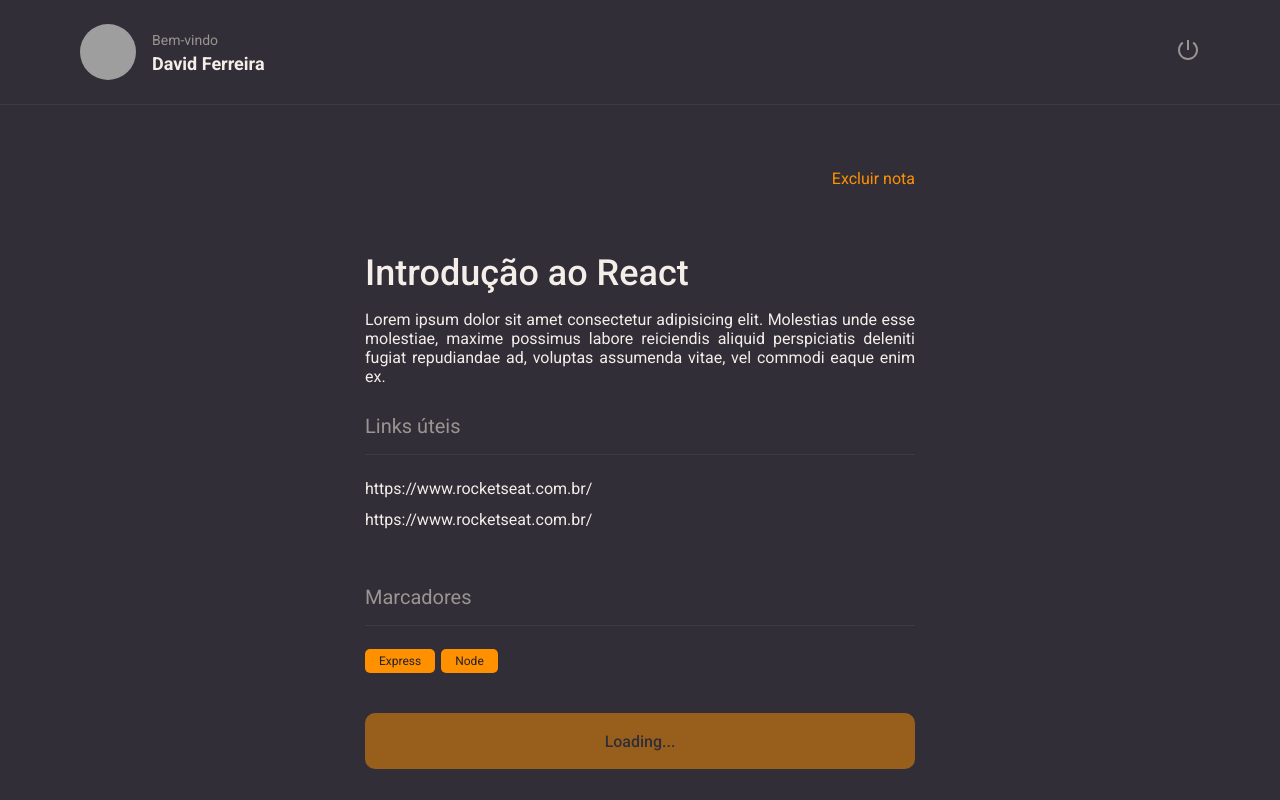
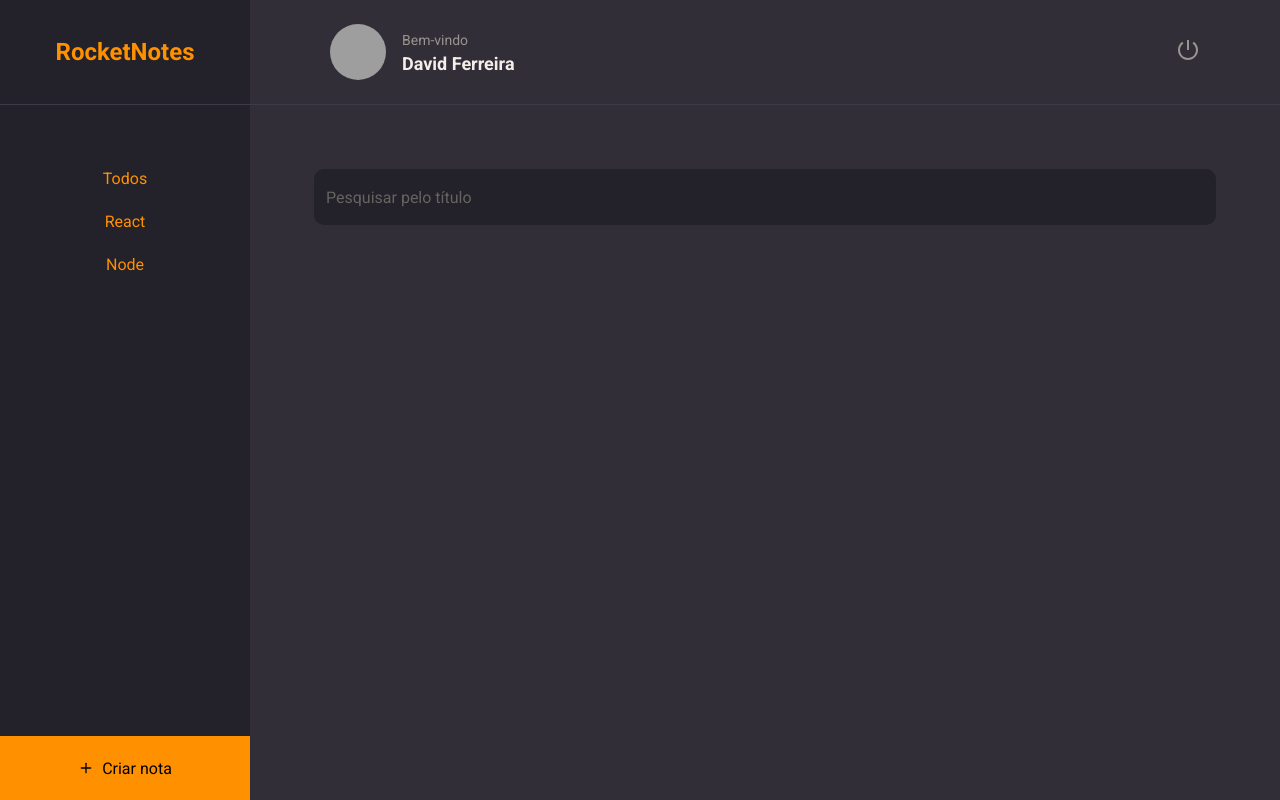
Before and after one commit to DavidFerreiraa/RocketNotes, a React (Vite) app: page / in a window 1280 px wide. Built offline with nearby package versions, Linux system fonts and the light colour scheme; grey boxes are pictures that could not be loaded.

Commit message:
feat: add Input component

```diff
--- a/src/components/ButtonText/index.jsx
+++ b/src/components/ButtonText/index.jsx
@@ -1,9 +1,10 @@
 import { Container } from "./styles";
 
-export function ButtonText({ title, ...rest}){
+export function ButtonText({ title, isActive = false, ...rest}){
     return(
         <Container
             type="button"
+            $isactive={isActive.toString()}
             {...rest}
         >
             {title}
--- a/src/components/ButtonText/styles.js
+++ b/src/components/ButtonText/styles.js
@@ -2,7 +2,7 @@
 
 export const Container = styled.button`
     background: none;
-    color: ${({ theme }) => theme.COLORS.ORANGE};
+    color: ${({ theme, $isactive }) => $isactive? theme.COLORS.ORANGE: theme.COLORS.GRAY_100};
 
     border: none;
     font-size: 1.6rem;
--- /dev/null
+++ b/src/components/Input/index.jsx
@@ -0,0 +1,10 @@
+import { Container } from "./styles";
+
+export function Input({ icon: Icon, ...rest }){
+    return(
+        <Container>
+            {Icon && <Icon size={20}/>}
+            <input {...rest} />
+        </Container>
+    );
+}
--- /dev/null
+++ b/src/components/Input/styles.js
@@ -0,0 +1,33 @@
+import styled from "styled-components";
+
+export const Container = styled.div`
+    width: 100%;
+    display: flex;
+    align-items: center;
+
+    background-color: ${({ theme }) => theme.COLORS.BACKGROUND_900};
+    color: ${({ theme }) => theme.COLORS.GRAY_300};
+
+    margin-bottom: 8px;
+    border-radius: 1rem;
+
+    > input {
+        height: 5.6rem;
+        width: 100%;
+
+        padding: 1.2rem;
+
+        color: ${({ theme }) => theme.COLORS.WHITE};
+        background: transparent;
+        border: none;
+
+        &::placeholder {
+            color: ${({ theme }) => theme.COLORS.GRAY_300};
+        }
+
+    }
+
+    > svg {
+        margin-left: 1.6rem;
+    }
+`;
--- a/src/main.jsx
+++ b/src/main.jsx
@@ -5,12 +5,13 @@
 import GlobalStyles from './styles/global';
 import theme from './styles/theme';
 import { Details } from './pages/Details';
+import { Home } from './pages/Home';
 
 ReactDOM.createRoot(document.getElementById('root')).render(
   <React.StrictMode>
     <ThemeProvider theme={theme}>
       <GlobalStyles />
-      <Details />
+      <Home />
     </ThemeProvider>
   </React.StrictMode>,
 )
--- a/src/pages/Details/index.jsx
+++ b/src/pages/Details/index.jsx
@@ -11,7 +11,7 @@
       <Header/>
       <main>
         <Content>
-          <ButtonText title="Excluir nota"/>
+          <ButtonText title="Excluir nota" isActive/>
           <h1>Introdução ao React</h1>
           <p>Lorem ipsum dolor sit amet consectetur adipisicing elit. Molestias unde esse molestiae, maxime possimus labore reiciendis aliquid perspiciatis deleniti fugiat repudiandae ad, voluptas assumenda vitae, vel commodi eaque enim ex.</p>
           <Section title="Links úteis">
--- /dev/null
+++ b/src/pages/Home/index.jsx
@@ -0,0 +1,37 @@
+import { FiPlus } from 'react-icons/fi';
+import { ButtonText } from '../../components/ButtonText/index.jsx';
+import { Header } from '../../components/Header/index.jsx';
+import { Container, Brand, Menu, Search, Content, NewNote } from './style.js';
+import { Input } from '../../components/Input/index.jsx';
+
+export function Home(){
+    return(
+        <Container>
+            <Brand>
+                <h1>RocketNotes</h1>
+            </Brand>
+            <Header/>
+            <Menu>
+                <li>
+                    <ButtonText title="Todos" isActive/>
+                </li>
+                <li>
+                    <ButtonText title="React"/>
+                </li>
+                <li>
+                    <ButtonText title="Node"/>
+                </li>
+            </Menu>
+            <Search>
+                <Input placeholder="Pesquisar pelo título"/>
+            </Search>
+            <Content>
+
+            </Content>
+            <NewNote>
+                <FiPlus/>
+                Criar nota
+            </NewNote>
+        </Container>
+    );
+}
--- /dev/null
+++ b/src/pages/Home/style.js
@@ -0,0 +1,72 @@
+import styled from "styled-components";
+
+export const Container = styled.div`
+    width: 100%;
+    height: 100vh;
+
+    display: grid;
+    grid-template-columns: 25rem auto;
+    grid-template-rows: 10.5rem 12.8rem auto 6.4rem;
+    grid-template-areas:
+    "brand header"
+    "menu search"
+    "menu content"
+    "newnote content";
+
+    background-color: ${({ theme }) => theme.COLORS.BACKGROUND_800};
+`;
+
+export const Brand = styled.div`
+    grid-area: brand;
+
+    display: flex;
+    justify-content: center;
+    align-items: center;
+
+    border-bottom-width: 1px;
+    border-bottom-style: solid;
+    border-bottom-color: ${({ theme }) => theme.COLORS.BACKGROUND_700};
+
+    background-color: ${({ theme }) => theme.COLORS.BACKGROUND_900};
+
+    > h1 {
+        font-size: 2.4rem;
+        color: ${({ theme }) => theme.COLORS.ORANGE};
+    }
+`;
+
+export const Menu = styled.ul`
+    grid-area: menu;
+    background-color: ${({ theme }) => theme.COLORS.BACKGROUND_900};
+
+    padding-top: 6.4rem;
+    text-align: center;
+
+    > li {
+        margin-bottom: 2.4rem;
+    }
+`;
+
+export const Search = styled.div`
+    grid-area: search;
+    padding: 6.4rem 6.4rem 0;
+`;
+
+export const Content = styled.div`
+    grid-area: content;
+`;
+
+export const NewNote = styled.button`
+    grid-area: newnote;
+    background-color: ${({ theme }) => theme.COLORS.ORANGE};
+
+    display: flex;
+    align-items: center;
+    justify-content: center;
+
+    border: none;
+
+    svg {
+        margin-right: 8px;
+    }
+`;
```
